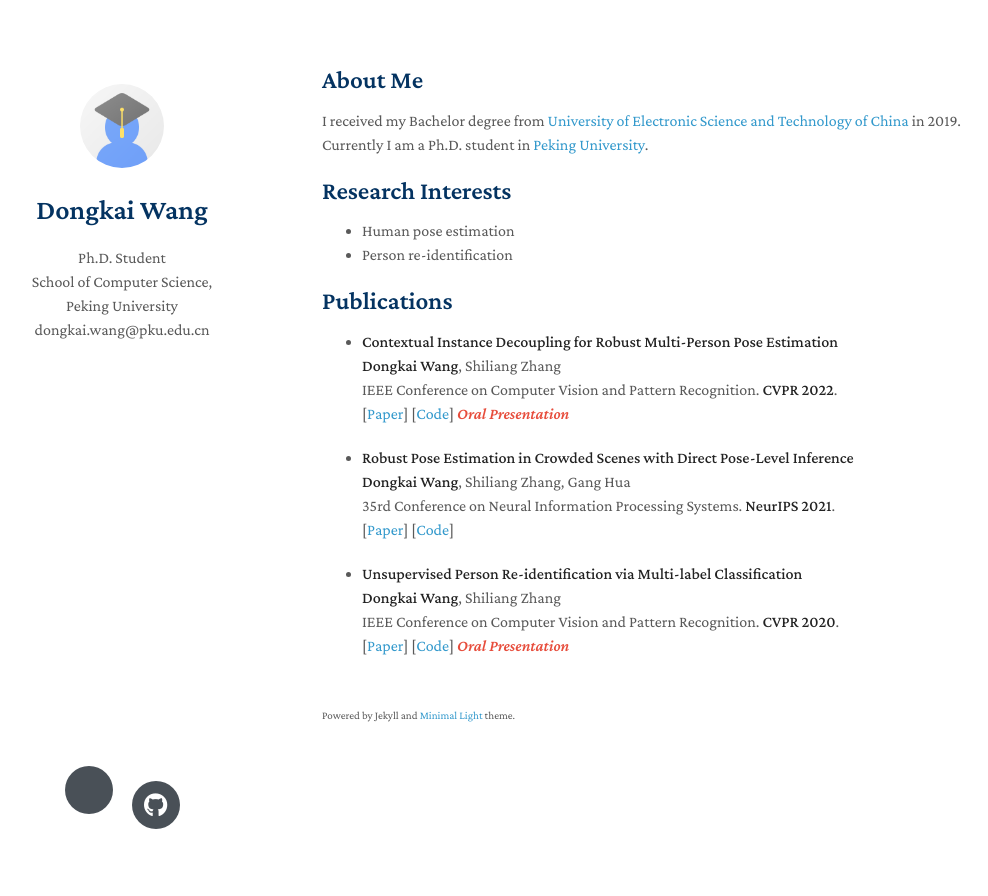
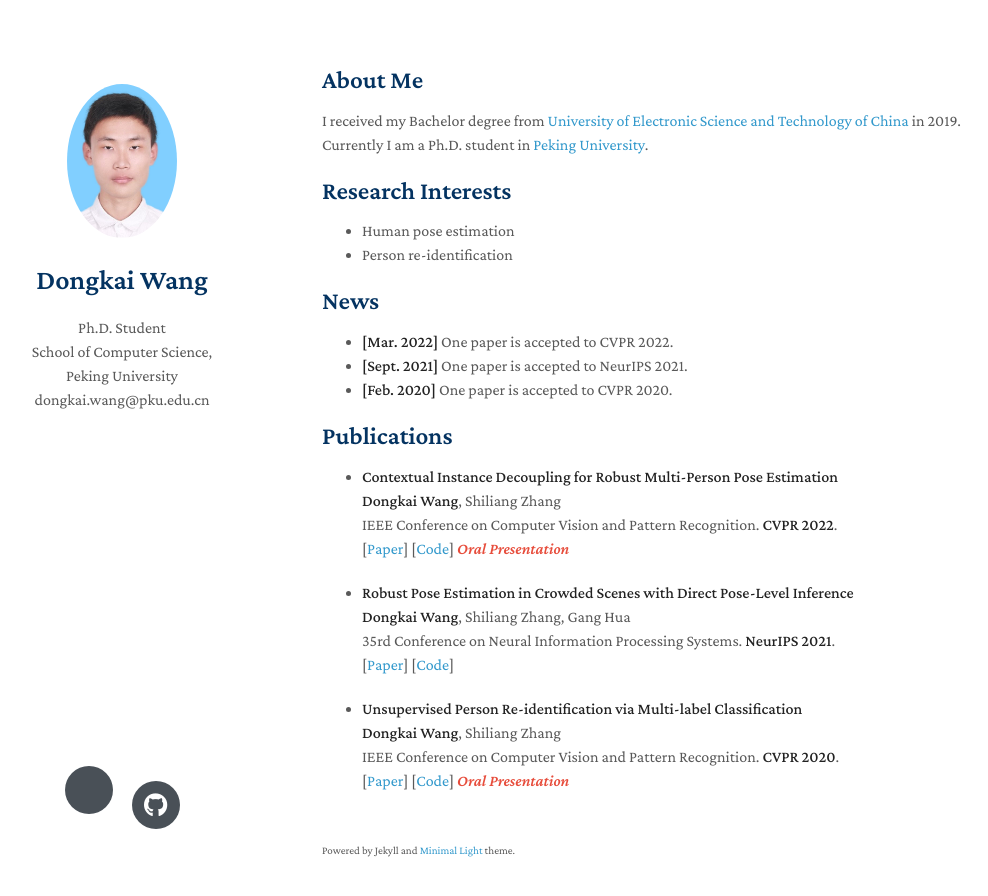
Before and after one commit to kennethwdk/kennethwdk.github.io, a Jekyll site: the page built from index.md, in a window 1280 px wide and 931 px high. Shown: the top 896 px of the window, without its empty margins (148-1136 px from the left). Built offline with Jekyll 4.4.1, drawn with Linux system fonts in a browser that asks for light colours; nearby versions of some CDN libraries; a style sheet for code colours, icons or effects is not loaded; our own code applies the rules of GitHub Pages for plain Markdown files.

Commit message:
add avatar

```diff
--- a/_config.yml
+++ b/_config.yml
@@ -5,7 +5,7 @@
 keywords: minimal academic
 google_scholar: https://scholar.google.com/citations?user=ThxNGiQAAAAJ
 github_link: https://github.com/kennethwdk
-avatar: ./assets/img/avatar.png
+avatar: ./assets/img/wdk.jpg
 google_analytics: UA-111540567-4
 favicon: ./assets/img/favicon.png
 favicon_dark: ./assets/img/favicon-dark.png
--- a/index.md
+++ b/index.md
@@ -11,12 +11,11 @@
 - Human pose estimation
 - Person re-identification
 
-<!-- ## News
+## News
 
-- **[Feb. 2020]** Our paper about incremental learning is accepted to CVPR 2020.
-- **[Feb. 2020]** We will host the ACM Multimedia Asia 2020 conference in Singapore!
-- **[Sept. 2019]** Our paper about few-shot learning is accepted to NeurIPS 2019.
-- **[Mar. 2019]** Our paper about few-shot learning is accepted to CVPR 2019. -->
+- **[Mar. 2022]** One paper is accepted to CVPR 2022.
+- **[Sept. 2021]** One paper is accepted to NeurIPS 2021.
+- **[Feb. 2020]** One paper is accepted to CVPR 2020.
 
 ## Publications
 
```
Also changed, not shown: assets/img/wdk.jpg (added).
